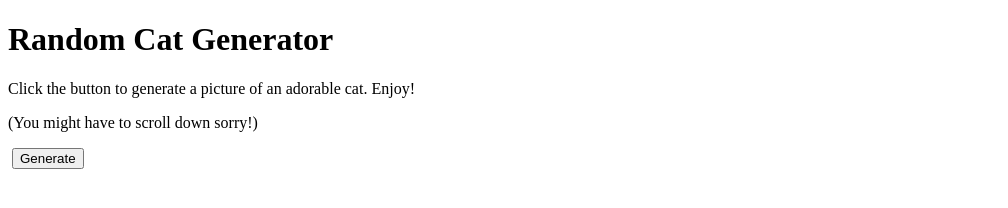
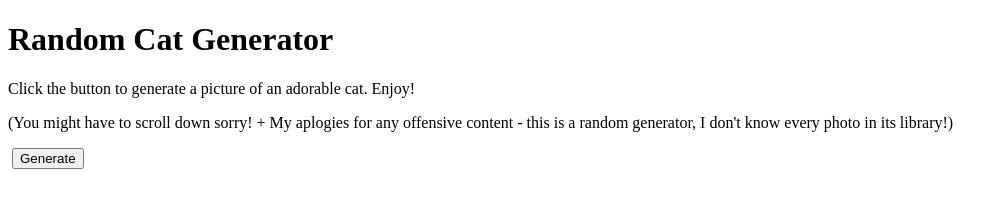
Before and after one commit to sminkin65/sminkin65.github.io, a plain HTML site: page catGenerator.html in a window 1280 px wide. Shown: the whole page, without its empty margins (0-1008 px from the left). Drawn offline with Linux system fonts and the light colour scheme.

Commit message:
added side note

```diff
--- a/catGenerator.html
+++ b/catGenerator.html
@@ -10,7 +10,8 @@
   <body>
     <h1>Random Cat Generator</h1>
     <p>Click the button to generate a picture of an adorable cat. Enjoy!</p>
-    <p>(You might have to scroll down sorry!)</p>
+    <p>(You might have to scroll down sorry! + My aplogies for any offensive content -
+      this is a random generator, I don't know every photo in its library!)</p>
     <img src="" alt="" id="image">
     <button type="button" name="button" id="generate">Generate</button>
     <script type="text/javascript" src="catGenerator.js">
```
